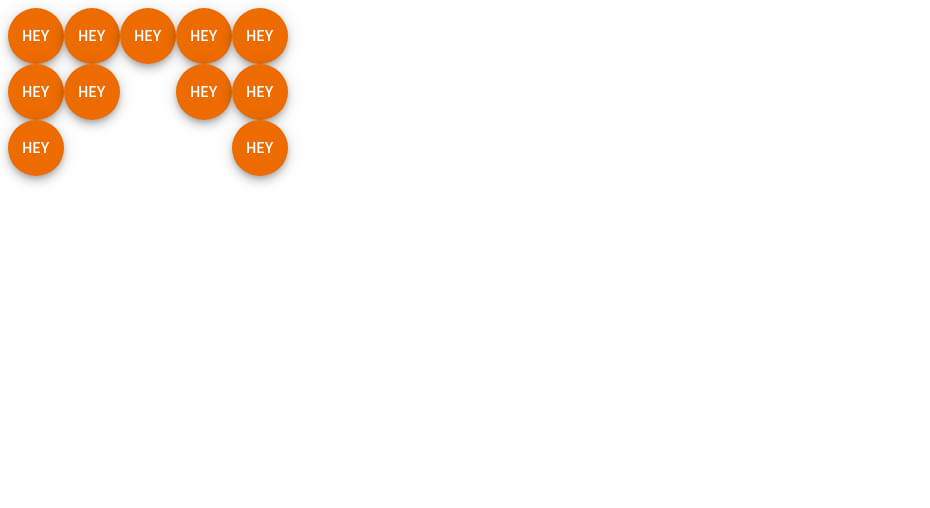
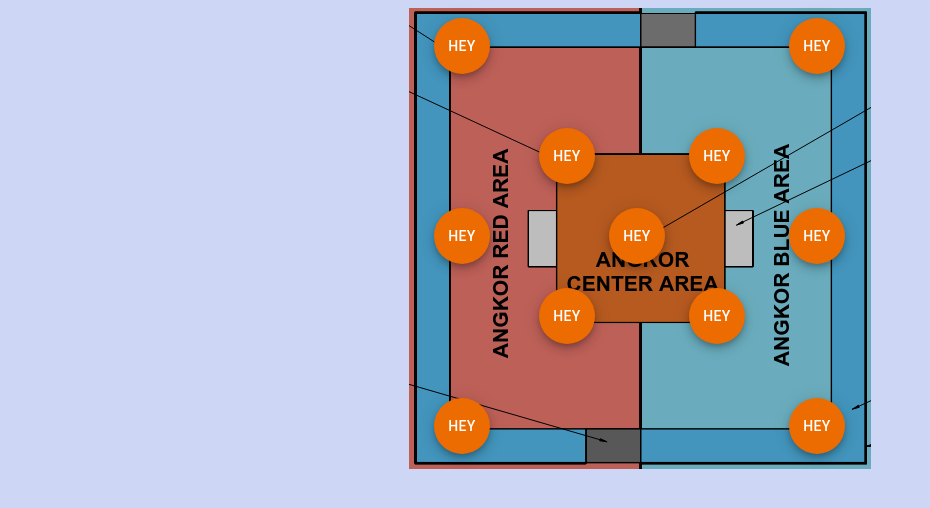
Before and after one commit to nc108x/2023-scoreboard, a React (Create React App) app: page / in a window 1280 px wide. Shown: the top 508 px of the page, without its empty margins (0-930 px from the left). Built offline with nearby package versions, Linux system fonts and the light colour scheme.

Commit message:
fixed pole positions?

```diff
--- a/src/App.js
+++ b/src/App.js
@@ -1,7 +1,13 @@
 import Gamefield from "./components/Gamefield.js";
 
 function App() {
-  return <Gamefield />;
+  return (
+    <div className="main">
+      <div></div>
+      <Gamefield />
+      <div></div>
+    </div>
+  );
 }
 
 export default App;
--- a/src/components/Gamefield.js
+++ b/src/components/Gamefield.js
@@ -4,30 +4,30 @@ export default function Gamefield() {
   return (
     <>
       <div className="gamefield">
-        <div className="cols">
-          <Pole color={"red"} type={1} />
-          <Pole color={"red"} type={1} />
-          <Pole color={"red"} type={1} />
+        <div className="cols" style={{ left: "25px" }}>
+          <Pole color={"red"} type={1} pos={10} />
+          <Pole color={"red"} type={1} pos={200} />
+          <Pole color={"red"} type={1} pos={390} />
         </div>
 
-        <div className="cols">
-          <Pole color={"na"} type={2} />
-          <Pole color={"na"} type={2} />
+        <div className="cols" style={{ left: "130px" }}>
+          <Pole color={"na"} type={2} pos={120} />
+          <Pole color={"na"} type={2} pos={280} />
         </div>
 
-        <div className="cols">
-          <Pole color={"na"} type={3} />
+        <div className="cols" style={{ left: "200px" }}>
+          <Pole color={"na"} type={3} pos={200} />
         </div>
 
-        <div className="cols">
-          <Pole color={"na"} type={2} />
-          <Pole color={"na"} type={2} />
+        <div className="cols" style={{ left: "280px" }}>
+          <Pole color={"na"} type={2} pos={120} />
+          <Pole color={"na"} type={2} pos={280} />
         </div>
 
-        <div className="cols">
-          <Pole color={"red"} type={1} />
-          <Pole color={"red"} type={1} />
-          <Pole color={"red"} type={1} />
+        <div className="cols" style={{ left: "380px" }}>
+          <Pole color={"red"} type={1} pos={10} />
+          <Pole color={"red"} type={1} pos={200} />
+          <Pole color={"red"} type={1} pos={390} />
         </div>
       </div>
     </>
--- a/src/components/Pole.js
+++ b/src/components/Pole.js
@@ -1,8 +1,9 @@
 import { useState } from "react";
 import Fab from "@mui/material/Fab";
+import { positions } from "@mui/system";
 
 /* pole button component */
-export default function Pole({ color, type }) {
+export default function Pole({ color, type, pos }) {
   let [rings, setRings] = useState([]);
 
   function redScoreHandler() {
@@ -39,6 +40,7 @@ export default function Pole({ color, type }) {
       onContextMenu={(e) => {
         blueScoreHandler(e);
       }}
+      sx={{ position: "absolute", top: pos }}
     >
       hey
     </Fab>
--- a/src/style.css
+++ b/src/style.css
@@ -1,9 +1,26 @@
+body {
+  background-color: rgb(205, 214, 244);
+}
+
+.main {
+  display: flex;
+  flex-grow: 1;
+  justify-content: space-between;
+}
+
 .gamefield {
+  background-image: url("../assets/gamefield.png");
+  background-repeat: no-repeat;
+  background-position: center top;
+
   display: flex;
-  height: 500px;
+  height: 462px;
+  width: 462px;
+  position: relative;
 }
 
 .cols {
   display: flex;
   flex-direction: column;
+  position: absolute;
 }
```
